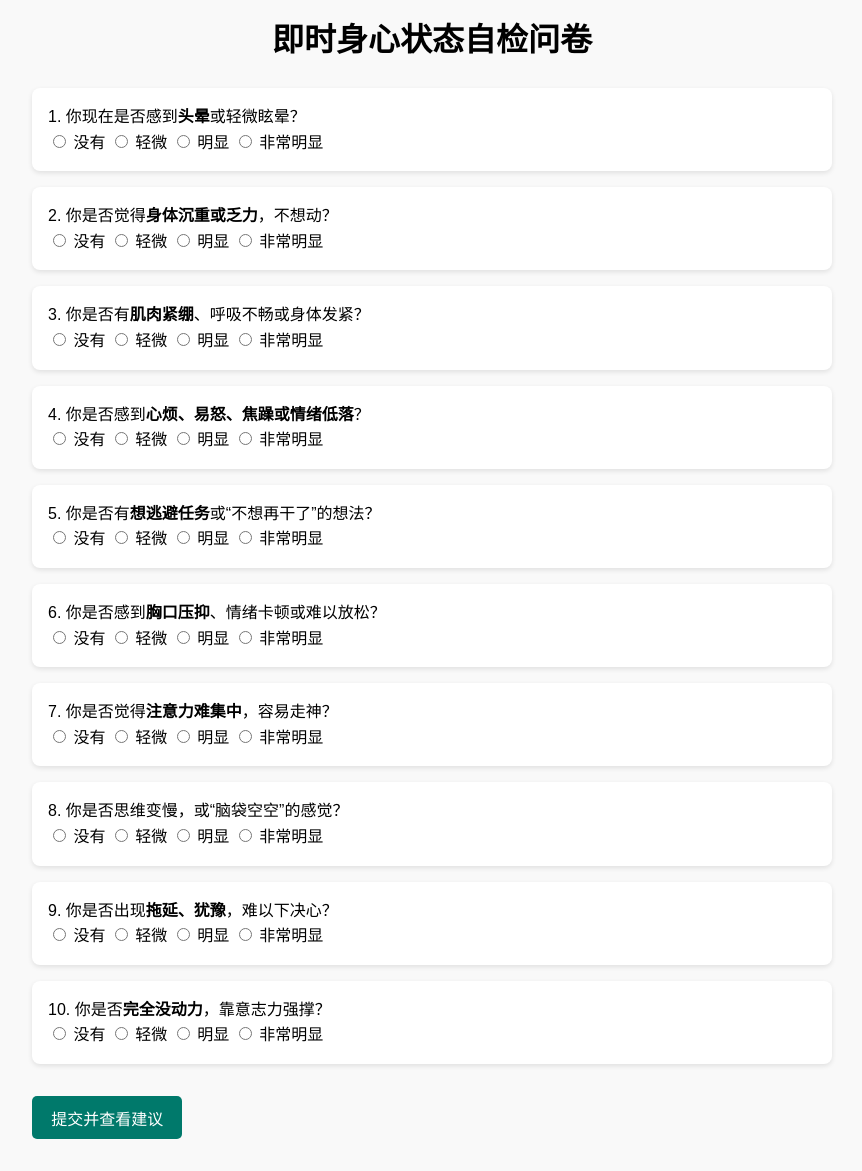
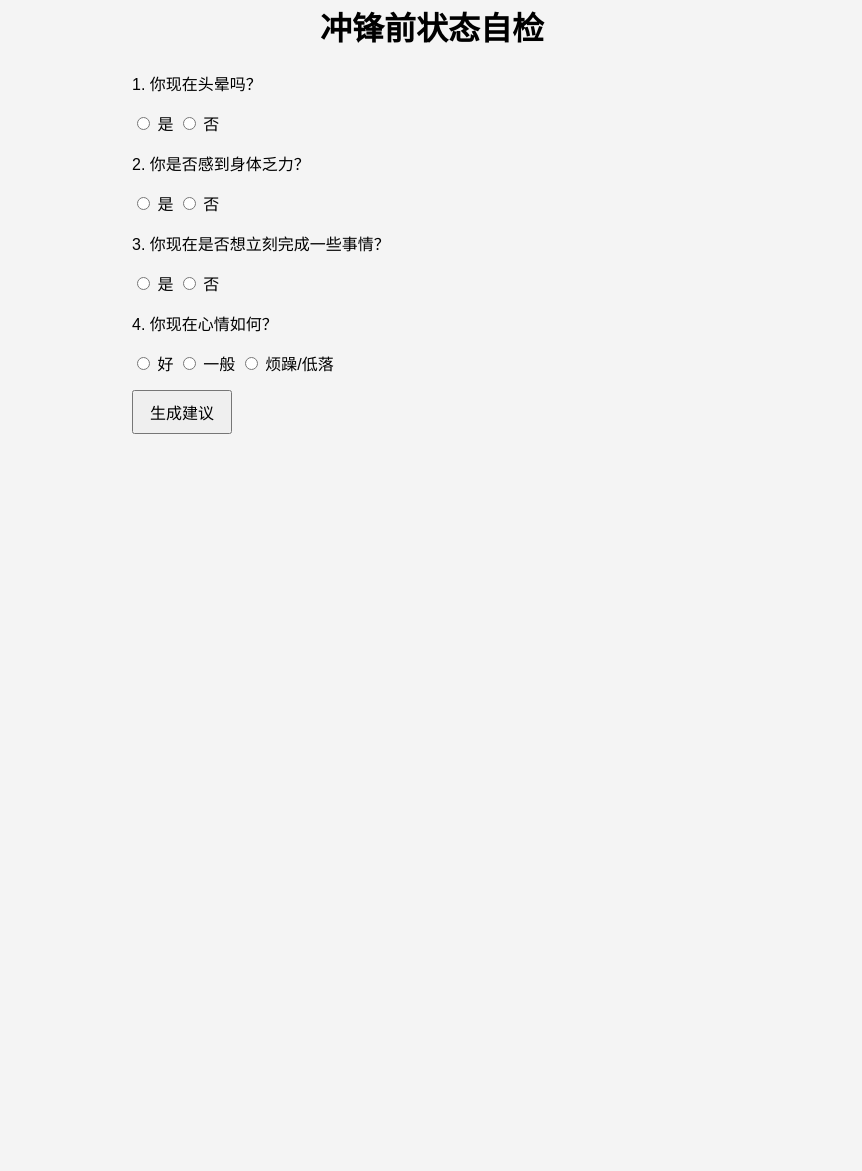
Before and after one commit to auroraawa/stress-check, a plain HTML site: page index.html in a window 1280 px wide. Shown: the part 38-1209 px from the top of the page, without its empty margins (208-1070 px from the left). After the commit the page ends 800 px from the top, so only its background shows below. Drawn offline with Linux system fonts and the light colour scheme.

Commit message:
Update index.html

```diff
--- a/index.html
+++ b/index.html
@@ -1,156 +1,110 @@
-<!DOCTYPE html>
-<html lang="zh">
+<!DOCTYPE html><html lang="zh">
 <head>
   <meta charset="UTF-8" />
-  <meta name="viewport" content="width=device-width, initial-scale=1.0"/>
-  <title>即时身心状态自检问卷</title>
+  <meta name="viewport" content="width=device-width, initial-scale=1.0" />
+  <title>状态-任务匹配型冲锋系统</title>
   <style>
     body {
       font-family: sans-serif;
-      padding: 2rem;
-      max-width: 800px;
+      background: #f4f4f4;
+      padding: 20px;
+      max-width: 600px;
       margin: auto;
-      line-height: 1.6;
-      background: #f9f9f9;
     }
     h1 {
       text-align: center;
     }
     .question {
-      margin-bottom: 1rem;
-      padding: 1rem;
+      margin-bottom: 15px;
+    }
+    .result, .task-input, .start-section {
+      display: none;
+      margin-top: 20px;
+      padding: 15px;
       background: #fff;
-      border-radius: 8px;
-      box-shadow: 0 2px 5px rgba(0,0,0,0.1);
-    }
-    .result {
-      margin-top: 2rem;
-      padding: 1rem;
-      background: #e0f7fa;
-      border-left: 5px solid #00796b;
+      border: 1px solid #ddd;
     }
     button {
-      padding: 0.6rem 1.2rem;
-      font-size: 1rem;
-      border: none;
-      background-color: #00796b;
-      color: white;
-      border-radius: 5px;
-      cursor: pointer;
-      margin-top: 1rem;
+      padding: 8px 16px;
+      font-size: 16px;
     }
   </style>
 </head>
 <body>
-  <h1>即时身心状态自检问卷</h1>
+  <h1>冲锋前状态自检</h1>
+  <div class="question">
+    <p>1. 你现在头晕吗？</p>
+    <label><input type="radio" name="q1" value="yes" /> 是</label>
+    <label><input type="radio" name="q1" value="no" /> 否</label>
+  </div>
+  <div class="question">
+    <p>2. 你是否感到身体乏力？</p>
+    <label><input type="radio" name="q2" value="yes" /> 是</label>
+    <label><input type="radio" name="q2" value="no" /> 否</label>
+  </div>
+  <div class="question">
+    <p>3. 你现在是否想立刻完成一些事情？</p>
+    <label><input type="radio" name="q3" value="yes" /> 是</label>
+    <label><input type="radio" name="q3" value="no" /> 否</label>
+  </div>
+  <div class="question">
+    <p>4. 你现在心情如何？</p>
+    <label><input type="radio" name="q4" value="good" /> 好</label>
+    <label><input type="radio" name="q4" value="neutral" /> 一般</label>
+    <label><input type="radio" name="q4" value="bad" /> 烦躁/低落</label>
+  </div><button onclick="evaluateState()">生成建议</button>
 
-  <form id="stressForm">
-    <div class="question">1. 你现在是否感到<strong>头晕</strong>或轻微眩晕？<br>
-      <label><input type="radio" name="q1" value="0" required> 没有</label>
-      <label><input type="radio" name="q1" value="1"> 轻微</label>
-      <label><input type="radio" name="q1" value="2"> 明显</label>
-      <label><input type="radio" name="q1" value="3"> 非常明显</label>
+  <div class="result" id="suggestion"></div>  <div class="task-input" id="taskInput">
+    <p>你要做什么任务？</p>
+    <input type="text" id="taskContent" placeholder="例如：整理桌面、写日记..." style="width:100%; padding:8px;" />
+    <div class="start-section">
+      <button onclick="startTask()">开始冲锋</button>
     </div>
+  </div>  <script>
+    function evaluateState() {
+      const q1 = document.querySelector('input[name="q1"]:checked')?.value;
+      const q2 = document.querySelector('input[name="q2"]:checked')?.value;
+      const q3 = document.querySelector('input[name="q3"]:checked')?.value;
+      const q4 = document.querySelector('input[name="q4"]:checked')?.value;
 
-    <div class="question">2. 你是否觉得<strong>身体沉重或乏力</strong>，不想动？<br>
-      <label><input type="radio" name="q2" value="0" required> 没有</label>
-      <label><input type="radio" name="q2" value="1"> 轻微</label>
-      <label><input type="radio" name="q2" value="2"> 明显</label>
-      <label><input type="radio" name="q2" value="3"> 非常明显</label>
-    </div>
-
-    <div class="question">3. 你是否有<strong>肌肉紧绷</strong>、呼吸不畅或身体发紧？<br>
-      <label><input type="radio" name="q3" value="0" required> 没有</label>
-      <label><input type="radio" name="q3" value="1"> 轻微</label>
-      <label><input type="radio" name="q3" value="2"> 明显</label>
-      <label><input type="radio" name="q3" value="3"> 非常明显</label>
-    </div>
-
-    <div class="question">4. 你是否感到<strong>心烦、易怒、焦躁或情绪低落</strong>？<br>
-      <label><input type="radio" name="q4" value="0" required> 没有</label>
-      <label><input type="radio" name="q4" value="1"> 轻微</label>
-      <label><input type="radio" name="q4" value="2"> 明显</label>
-      <label><input type="radio" name="q4" value="3"> 非常明显</label>
-    </div>
-
-    <div class="question">5. 你是否有<strong>想逃避任务</strong>或“不想再干了”的想法？<br>
-      <label><input type="radio" name="q5" value="0" required> 没有</label>
-      <label><input type="radio" name="q5" value="1"> 轻微</label>
-      <label><input type="radio" name="q5" value="2"> 明显</label>
-      <label><input type="radio" name="q5" value="3"> 非常明显</label>
-    </div>
-
-    <div class="question">6. 你是否感到<strong>胸口压抑</strong>、情绪卡顿或难以放松？<br>
-      <label><input type="radio" name="q6" value="0" required> 没有</label>
-      <label><input type="radio" name="q6" value="1"> 轻微</label>
-      <label><input type="radio" name="q6" value="2"> 明显</label>
-      <label><input type="radio" name="q6" value="3"> 非常明显</label>
-    </div>
-
-    <div class="question">7. 你是否觉得<strong>注意力难集中</strong>，容易走神？<br>
-      <label><input type="radio" name="q7" value="0" required> 没有</label>
-      <label><input type="radio" name="q7" value="1"> 轻微</label>
-      <label><input type="radio" name="q7" value="2"> 明显</label>
-      <label><input type="radio" name="q7" value="3"> 非常明显</label>
-    </div>
-
-    <div class="question">8. 你是否思维变慢，或“脑袋空空”的感觉？<br>
-      <label><input type="radio" name="q8" value="0" required> 没有</label>
-      <label><input type="radio" name="q8" value="1"> 轻微</label>
-      <label><input type="radio" name="q8" value="2"> 明显</label>
-      <label><input type="radio" name="q8" value="3"> 非常明显</label>
-    </div>
-
-    <div class="question">9. 你是否出现<strong>拖延、犹豫</strong>，难以下决心？<br>
-      <label><input type="radio" name="q9" value="0" required> 没有</label>
-      <label><input type="radio" name="q9" value="1"> 轻微</label>
-      <label><input type="radio" name="q9" value="2"> 明显</label>
-      <label><input type="radio" name="q9" value="3"> 非常明显</label>
-    </div>
-
-    <div class="question">10. 你是否<strong>完全没动力</strong>，靠意志力强撑？<br>
-      <label><input type="radio" name="q10" value="0" required> 没有</label>
-      <label><input type="radio" name="q10" value="1"> 轻微</label>
-      <label><input type="radio" name="q10" value="2"> 明显</label>
-      <label><input type="radio" name="q10" value="3"> 非常明显</label>
-    </div>
-
-    <button type="submit">提交并查看建议</button>
-  </form>
-
-  <div id="result" class="result" style="display: none;"></div>
-
-  <script>
-    const form = document.getElementById('stressForm');
-    const resultDiv = document.getElementById('result');
-
-    form.addEventListener('submit', function(e) {
-      e.preventDefault();
-      const formData = new FormData(form);
-      let total = 0;
-      for (let [key, value] of formData.entries()) {
-        total += parseInt(value);
+      if (!q1 || !q2 || !q3 || !q4) {
+        alert("请完整回答所有问题。");
+        return;
       }
 
-      let message = `<h2>总分：${total} 分</h2>`;
-      if (total <= 6) {
-        message += "<p><strong>状态良好</strong>：可以继续保持当前节奏。</p>";
-      } else if (total <= 12) {
-        message += "<p><strong>轻度疲劳</strong>：建议站起来活动 5 分钟、深呼吸或喝水。</p>";
-      } else if (total <= 18) {
-        message += `<p><strong>中度疲劳</strong>：建议主动式休息 10–15 分钟：</p>
-        <ul><li>做拉伸或快走</li><li>听节奏轻快的放松音乐</li><li>闭眼或呼吸训练</li></ul>`;
-      } else if (total <= 24) {
-        message += `<p><strong>高度疲劳</strong>：建议立即中止任务，深度放松 30 分钟：</p>
-        <ul><li>听舒缓音乐</li><li>短时躺下</li><li>放下手机冥想</li></ul>`;
+      let suggestion = "";
+
+      if (q1 === "yes" || q2 === "yes") {
+        if (q3 === "no" || q4 === "bad") {
+          suggestion = "当前建议休息。可以先喝点水或闭目放松5分钟。";
+        } else {
+          suggestion = "建议尝试 轻冲锋（5分钟小任务），别给自己太大压力。";
+        }
+      } else if (q4 === "bad") {
+        suggestion = "情绪略低，建议做 轻任务 或进行短暂散步。";
+      } else if (q3 === "yes") {
+        if (q4 === "good") {
+          suggestion = "状态良好！适合 重冲锋（15~20分钟任务），全力以赴！";
+        } else {
+          suggestion = "你可以进行 中冲锋（10分钟任务），适度推进任务。";
+        }
       } else {
-        message += `<p><strong>极度疲劳</strong>：必须立即停止一切任务，进入恢复性休息或睡眠。</p>`;
+        suggestion = "情绪稳定但冲劲不强，可选 轻冲锋 或准备任务。";
       }
 
-      resultDiv.innerHTML = message;
-      resultDiv.style.display = 'block';
-      resultDiv.scrollIntoView({ behavior: "smooth" });
-    });
-  </script>
-</body>
+      document.getElementById("suggestion").innerText = suggestion;
+      document.getElementById("suggestion").style.display = "block";
+      document.getElementById("taskInput").style.display = "block";
+      document.querySelector(".start-section").style.display = "block";
+    }
+
+    function startTask() {
+      const task = document.getElementById("taskContent").value;
+      if (!task) {
+        alert("请输入你要执行的任务。");
+        return;
+      }
+      alert(`你已开始冲锋任务：${task}！全力以赴！`);
+    }
+  </script></body>
 </html>
```
